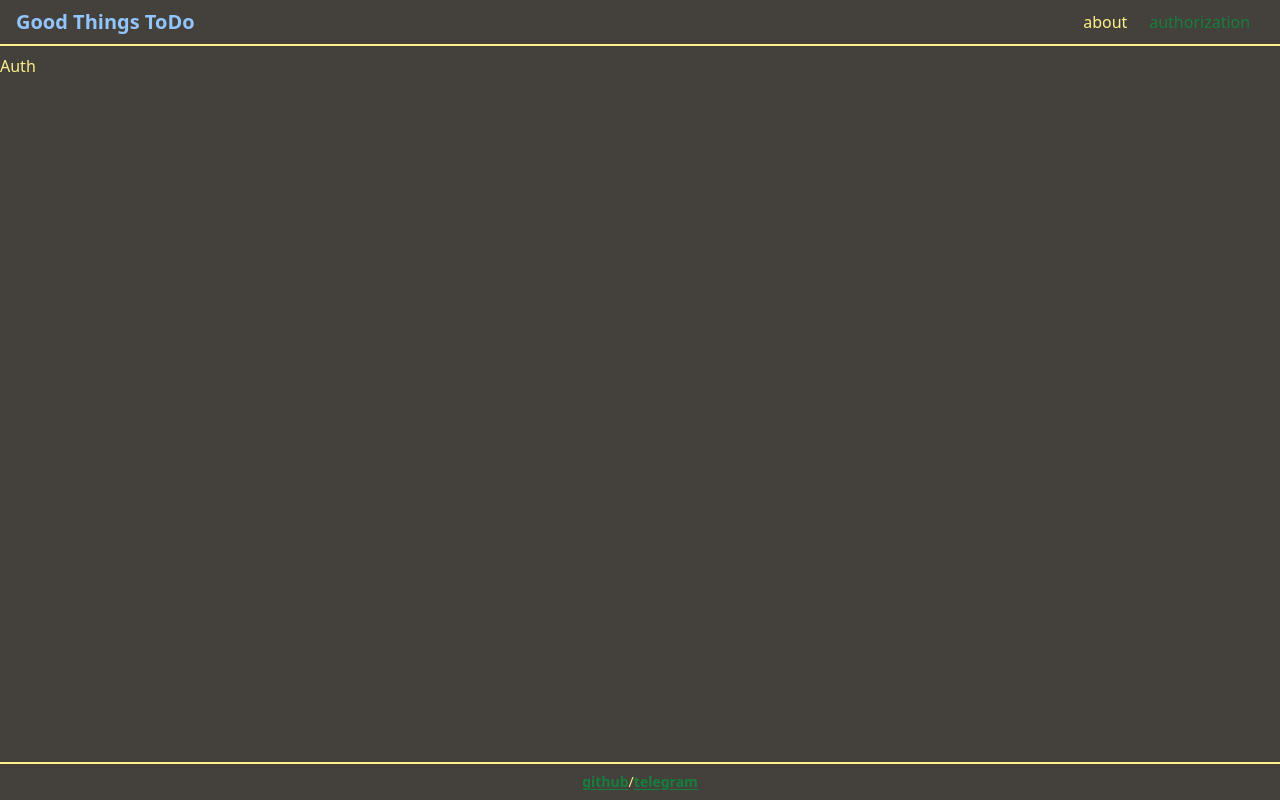
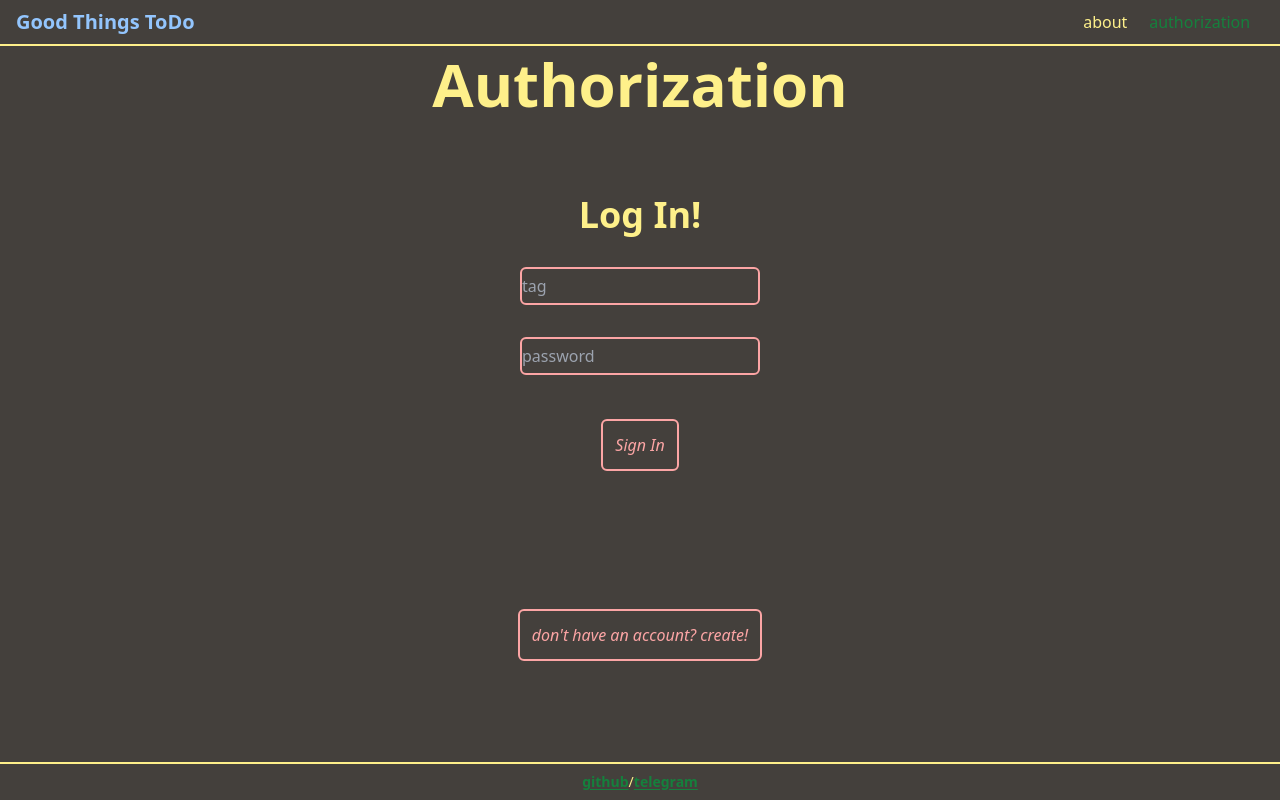
Before and after one commit to muwa37/good-things-todo, a React (Vite) app in the folder client/: page /auth in a window 1280 px wide. Built offline with nearby package versions, Linux system fonts and the light colour scheme.

Commit message:
Added auth forms, modified login form, added validation

```diff
--- a/client/package.json
+++ b/client/package.json
@@ -14,6 +14,7 @@
     "axios": "^1.7.4",
     "react": "^18.3.1",
     "react-dom": "^18.3.1",
+    "react-hook-form": "^7.52.2",
     "react-redux": "^9.1.2",
     "react-router-dom": "^6.26.1"
   },
--- /dev/null
+++ b/client/src/components/logic/LoginForm.tsx
@@ -0,0 +1,88 @@
+import {
+  Controller,
+  SubmitHandler,
+  useForm,
+  useFormState,
+} from 'react-hook-form';
+import { loginValidation, passwordValidation } from '../../utils/validators';
+import MyButton from '../ui/MyButton';
+
+type Props = { authSwitchHandler: () => void };
+
+interface LoginFields {
+  tag: string;
+  password: string;
+}
+
+const LoginForm = ({ authSwitchHandler }: Props) => {
+  const { handleSubmit, control } = useForm<LoginFields>();
+  const { errors } = useFormState({
+    control,
+  });
+  const onSubmit: SubmitHandler<LoginFields> = (data) => console.log(data);
+
+  return (
+    <div className='h-full w-full flex flex-col items-center justify-evenly'>
+      <div className='h-1/2 w-full flex flex-col items-center justify-evenly'>
+        <h2 className='text-4xl font-bold'>Log In!</h2>
+        <form
+          className='h-full w-full flex flex-col items-center justify-center'
+          onSubmit={handleSubmit(onSubmit)}
+        >
+          <div className='h-1/4 w-full flex flex-col items-center justify-evenly'>
+            <Controller
+              control={control}
+              name='tag'
+              rules={loginValidation}
+              render={({ field }) => (
+                <input
+                  className='h-10 w-60 border-2 rounded-md focus:outline-none focus:border-0 focus:ring focus:ring-violet-300 focus:text-violet-300 flex items-center justify-center bg-inherit border-red-300 text-red-300 hover:border-blue-300 hover:text-blue-300'
+                  placeholder='tag'
+                  onChange={(e) => field.onChange(e)}
+                  value={field.value}
+                />
+              )}
+            />
+            <div className='h-1/2'>
+              {errors?.tag?.message && (
+                <p className='italic text-fuchsia-300'>{errors.tag.message}</p>
+              )}
+            </div>
+          </div>
+          <div className='h-1/4 w-full flex flex-col items-center justify-evenly'>
+            <Controller
+              control={control}
+              name='password'
+              rules={passwordValidation}
+              render={({ field }) => (
+                <input
+                  className='h-10 w-60 flex items-center border-2 border-red-300 text-red-300 rounded-md focus:outline-none focus:border-0 focus:ring focus:ring-violet-300 focus:text-violet-300  justify-center bg-inherit  hover:border-blue-300 hover:text-blue-300'
+                  placeholder='password'
+                  onChange={(e) => field.onChange(e)}
+                  value={field.value}
+                  type='password'
+                />
+              )}
+            />
+            <div className='h-1/2'>
+              {errors?.password?.message && (
+                <p className='italic text-fuchsia-300'>
+                  {errors.password.message}
+                </p>
+              )}
+            </div>
+          </div>
+
+          <MyButton buttonText='Sign In' type='submit' />
+        </form>
+      </div>
+
+      <MyButton
+        buttonText="don't have an account? create!"
+        onClickFn={authSwitchHandler}
+      />
+    </div>
+  );
+};
+
+export default LoginForm;
--- /dev/null
+++ b/client/src/components/logic/RegistrationForm.tsx
@@ -0,0 +1,17 @@
+import MyButton from '../ui/MyButton';
+
+type Props = { authSwitchHandler: () => void };
+
+const RegistrationForm = ({ authSwitchHandler }: Props) => {
+  return (
+    <div className='h-full w-full flex flex-col items-center justify-evenly'>
+      <h2 className='text-3xl font-bold'>registration</h2>
+      <MyButton
+        buttonText='already have an account? login!'
+        onClickFn={authSwitchHandler}
+      />
+    </div>
+  );
+};
+
+export default RegistrationForm;
--- a/client/src/components/ui/MyButton.tsx
+++ b/client/src/components/ui/MyButton.tsx
@@ -1,5 +1,24 @@
-const MyButton = () => {
-  return <button>MyButton</button>;
+type Props = {
+  onClickFn?: () => void;
+  buttonText: string;
+  isActive?: boolean;
+  type?: 'submit' | 'reset' | 'button' | undefined;
+};
+
+const MyButton = ({ onClickFn, buttonText, isActive, type }: Props) => {
+  return (
+    <button
+      type={type}
+      className={`m-3 p-3 border-2 rounded-md   hover:border-blue-300 hover:text-blue-300 flex items-center justify-center italic ${
+        isActive
+          ? 'border-lime-700 text-lime-700'
+          : 'border-red-300 text-red-300'
+      }`}
+      onClick={onClickFn}
+    >
+      {buttonText}
+    </button>
+  );
 };
 
 export default MyButton;
--- a/client/src/pages/About.tsx
+++ b/client/src/pages/About.tsx
@@ -5,7 +5,7 @@ import { backendTechNames, frontendTechNames } from '../utils/constants';
 const About = () => {
   return (
     <section className='flex flex-col w-full h-full items-center justify-evenly'>
-      <PageTitle pageTitle='About Typ3Tr4in' />
+      <PageTitle pageTitle='About Good Things ToDo' />
       <div className='h-full w-full flex flex-col items-center justify-evenly'>
         <h3 className='text-2xl font-bold'>
           In this application you can have a list of good things to do and
--- a/client/src/pages/Auth.tsx
+++ b/client/src/pages/Auth.tsx
@@ -1,5 +1,24 @@
+import { useState } from 'react';
+import LoginForm from '../components/logic/LoginForm';
+import RegistrationForm from '../components/logic/RegistrationForm';
+import PageTitle from '../components/ui/PageTitle';
+
 const Auth = () => {
-  return <div>Auth</div>;
+  const [authState, setAuthState] = useState('login');
+  const authSwitchHandler = () => {
+    setAuthState(authState === 'login' ? 'registration' : 'login');
+  };
+  return (
+    <section className='flex flex-col w-full h-full items-center justify-evenly'>
+      <PageTitle pageTitle='Authorization' />
+      {authState === 'login' && (
+        <LoginForm authSwitchHandler={authSwitchHandler} />
+      )}
+      {authState === 'registration' && (
+        <RegistrationForm authSwitchHandler={authSwitchHandler} />
+      )}
+    </section>
+  );
 };
 
 export default Auth;
--- /dev/null
+++ b/client/src/utils/validators.ts
@@ -0,0 +1,23 @@
+const REQUIRED_FIELD = 'field is required';
+
+export const loginValidation = {
+  required: REQUIRED_FIELD,
+  validate: (value: string) => {
+    if (value.match(/[а-яА-Я]/)) {
+      return 'login must not contain russian letters';
+    }
+
+    return true;
+  },
+};
+
+export const passwordValidation = {
+  required: REQUIRED_FIELD,
+  validate: (value: string) => {
+    if (value.length < 6 || value.length > 20) {
+      return 'password must contain more then 6 symbols and less then 20';
+    }
+
+    return true;
+  },
+};
```
Also changed, not shown: 1 other file (tests, documents, lock files or other folders).
